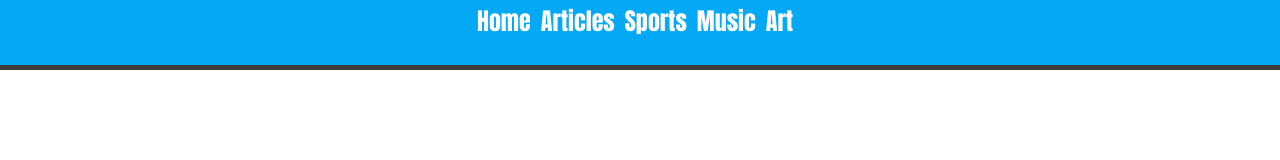
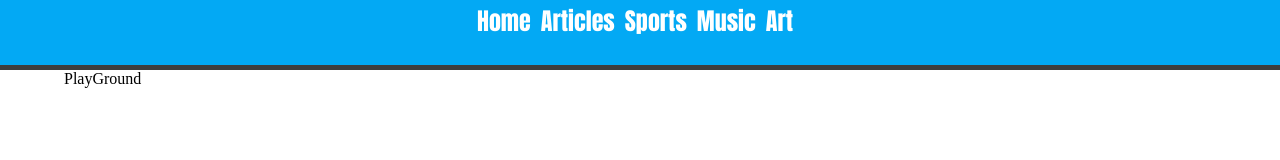
Before and after one commit to anniepuy/react-news-app, a React (Vite) app: page / in a window 1280 px wide. Shown: the part 137-297 px from the top of the page. Built offline with nearby package versions, Linux system fonts and the light colour scheme.

Commit message:
creating a state component for data that is mutated

```diff
--- /dev/null
+++ b/src/components/playground/state.jsx
@@ -0,0 +1,10 @@
+const StatePlayground = () => {
+    // This is a playground for state management in React
+    return (
+        <>
+         PlayGround
+        </>
+    )
+}
+
+export default StatePlayground;
--- a/src/main.jsx
+++ b/src/main.jsx
@@ -9,10 +9,13 @@ import React from 'react'
 import {createRoot} from 'react-dom/client'
 import Header from './components/header/header.jsx'
 import './styles/styles.css'
+import StatePlayground from './components/playground/state.jsx'
 
 const App = () => (
     <>
         <Header />
+        <div className = "container"><StatePlayground /></div>
+
     </>
 )
 
```
